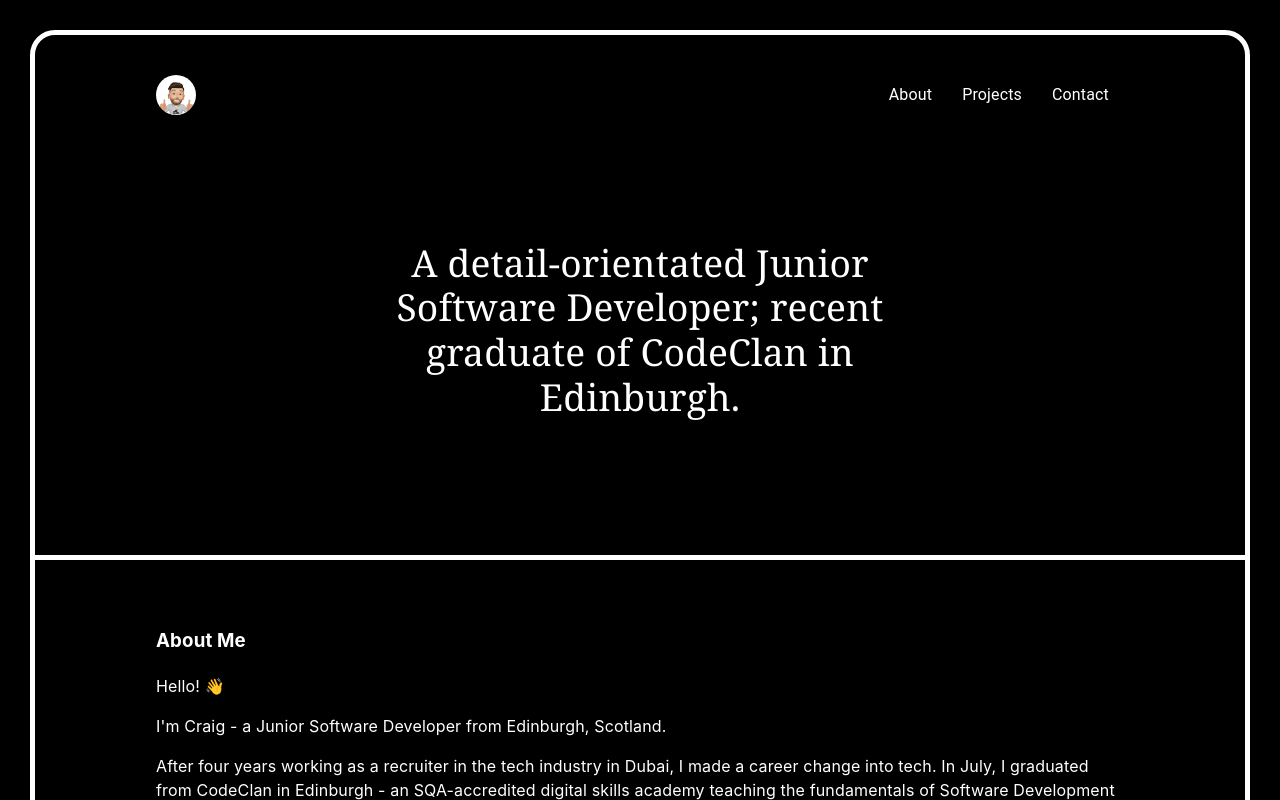
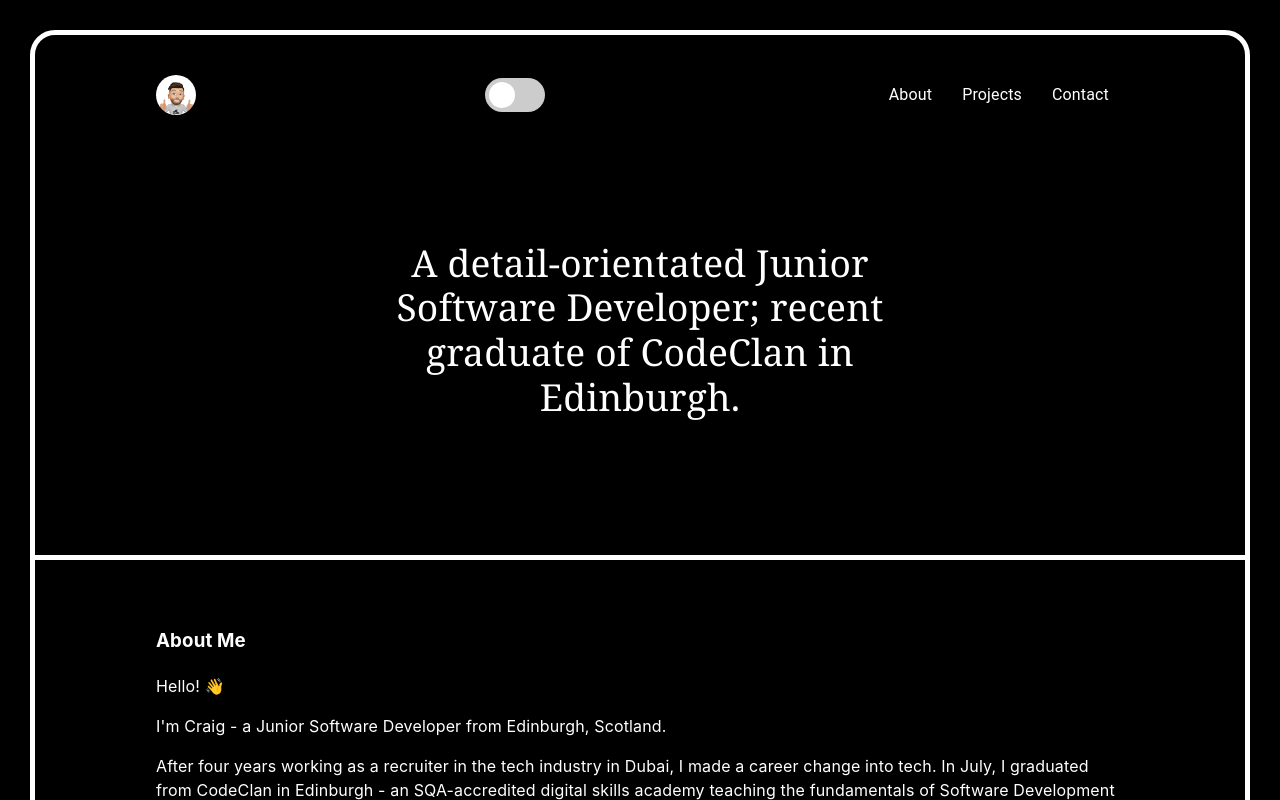
Before and after one commit to crwils/crwils.github.io, a React (Create React App) app: page / in a window 1280 px wide. Shown: the top 800 px of the page. Built offline with nearby package versions, Linux system fonts and the light colour scheme.

Commit message:
added switch toggle and margin round project items

```diff
--- /dev/null
+++ b/src/components/DarkMode.js
@@ -0,0 +1,14 @@
+import React from 'react';
+
+function DarkMode(props) {
+    return (
+        <>
+            <label class="switch">
+                <input type="checkbox"></input>
+                <span class="slider round"></span>
+            </label>
+        </>
+    );
+}
+
+export default DarkMode;
--- a/src/components/NavBar.js
+++ b/src/components/NavBar.js
@@ -1,10 +1,12 @@
 import React from 'react';
 import myavatar from "../myavatar.png"
 import "../style.css"
+import DarkMode from './DarkMode';
 
 function NavBar (props) {
 
     return (
+        <>
             <nav>
                 <div className="max-width">
                     <span className="icon-me" title="link to homepage" href=".">
@@ -12,6 +14,7 @@
                             <img type="button" src={myavatar} alt="A photograph of me" />
                         </a>
                     </span>
+                    <DarkMode/>
                     <ul>
                         <a className="nav-link" href='#about'>About</a>
                         <a className="nav-link" href='#project-list'>Projects</a>
@@ -19,6 +22,7 @@
                     </ul>
                 </div>
             </nav>
+        </>
     );
 }
 
--- a/src/style.css
+++ b/src/style.css
@@ -120,7 +120,7 @@
     justify-content: center;
     background-color: white;
     margin-top: 20px;
-    margin: .5rem;
+    margin: 1rem 1rem 0 0;
     padding: 1.25em;
     width: calc(50% - 1rem);
     min-height: 132px;
@@ -178,3 +178,67 @@
     display: grid;
     grid-template-columns: 1fr 1fr 1fr 1fr;
 }
+
+
+/* The switch - the box around the slider */
+.switch {
+    position: relative;
+    display: inline-block;
+    width: 60px;
+    height: 34px;
+  }
+
+  /* Hide default HTML checkbox */
+  .switch input {
+    opacity: 0;
+    width: 0;
+    height: 0;
+  }
+
+  /* The slider */
+  .slider {
+    position: absolute;
+    cursor: pointer;
+    top: 0;
+    left: 0;
+    right: 0;
+    bottom: 0;
+    background-color: #ccc;
+    -webkit-transition: .4s;
+    transition: .4s;
+  }
+
+  .slider:before {
+    position: absolute;
+    content: "";
+    height: 26px;
+    width: 26px;
+    left: 4px;
+    bottom: 4px;
+    background-color: white;
+    -webkit-transition: .4s;
+    transition: .4s;
+  }
+
+  input:checked + .slider {
+    background-color: #2196F3;
+  }
+
+  input:focus + .slider {
+    box-shadow: 0 0 1px #2196F3;
+  }
+
+  input:checked + .slider:before {
+    -webkit-transform: translateX(26px);
+    -ms-transform: translateX(26px);
+    transform: translateX(26px);
+  }
+
+  /* Rounded sliders */
+  .slider.round {
+    border-radius: 34px;
+  }
+
+  .slider.round:before {
+    border-radius: 50%;
+  }
```
Lines whose indentation alone changed are shown as unchanged.
